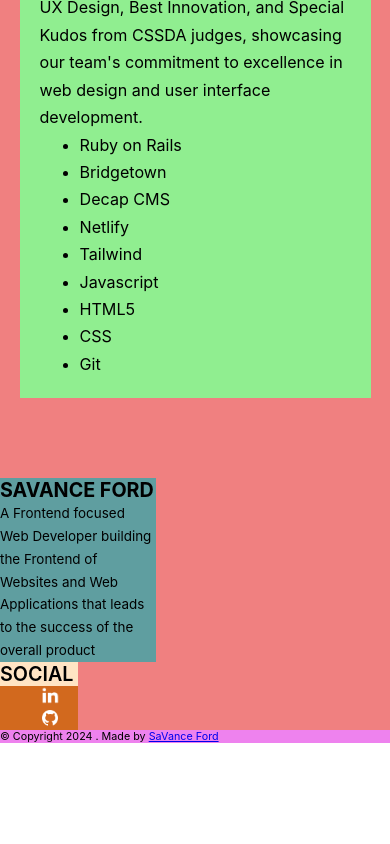
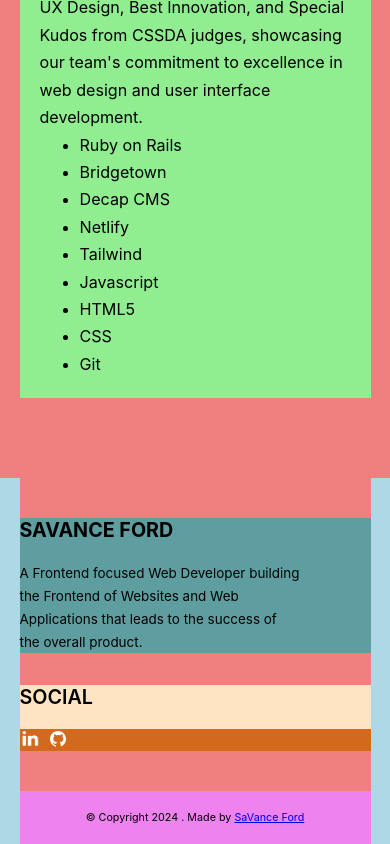
Before and after one commit to SaVanceX/SaVance-Portfolio, a React (Create React App) app: page /experience in a window 390 px wide. Shown: the part 766-1610 px from the top of the page. Before the commit the page ends 1509 px from the top, so only its background shows below. Built offline with nearby package versions, Linux system fonts and the light colour scheme.

Commit message:
Make footer content more responsive

```diff
--- a/src/components/Footer.js
+++ b/src/components/Footer.js
@@ -9,7 +9,7 @@ const Footer = () => {
           <p>
             A Frontend focused Web Developer building the Frontend of Websites
             and Web Applications that leads to the success of the overall
-            product
+            product.
           </p>
         </div>
         <div className='socials'>
@@ -19,6 +19,7 @@ const Footer = () => {
               <a
                 href='https://www.linkedin.com/in/savance-ford/'
                 target='_blank'
+                rel='noreferrer'
               >
                 <img
                   className='footer-icon'
@@ -28,7 +29,11 @@ const Footer = () => {
               </a>
             </li>
             <li>
-              <a href='https://github.com/SaVanceX' target='_blank'>
+              <a
+                href='https://github.com/SaVanceX'
+                target='_blank'
+                rel='noreferrer'
+              >
                 {' '}
                 <img className='footer-icon' src='/images/github.png' alt='' />
               </a>
--- a/src/index.css
+++ b/src/index.css
@@ -244,21 +244,29 @@ header {
 }
 
 footer {
-  height: 20vh;
   background-color: lightblue;
 
   .footer-content {
     background-color: lightcoral;
+    margin: auto;
+    display: flex;
+    justify-content: space-between;
+    width: 90%;
+    padding: 40px 0;
+
     .name-blurb {
       background-color: cadetblue;
-      width: 40%;
+      width: 60%;
+      margin-bottom: 32px;
       h2 {
         font-size: 2.2rem;
         text-transform: uppercase;
+        margin-bottom: 20px;
       }
       p {
         font-size: 1.5rem;
         line-height: 1.7;
+        width: 80%;
       }
     }
 
@@ -269,10 +277,16 @@ footer {
         font-size: 2.2rem;
         text-transform: uppercase;
         font-weight: 600;
+        margin-bottom: 20px;
       }
       ul {
+        li {
+          margin-right: 8px;
+        }
         background-color: chocolate;
         list-style: none;
+        display: flex;
+        padding-left: 0;
         .footer-icon {
           width: 20px;
         }
@@ -282,6 +296,10 @@ footer {
 
   .copyright {
     background-color: violet;
+    margin: auto;
+    width: 90%;
+    text-align: center;
+    padding: 20px 0;
     p {
       font-size: 1.2rem;
     }
@@ -568,6 +586,16 @@ footer {
   .contact-form {
     width: 70%;
   }
+
+  .footer-content {
+    flex-direction: column;
+    .name-blurb {
+      width: 100% !important;
+    }
+    .socials {
+      width: 100% !important;
+    }
+  }
 }
 
 @media only screen and (max-width: 425px) {
```
